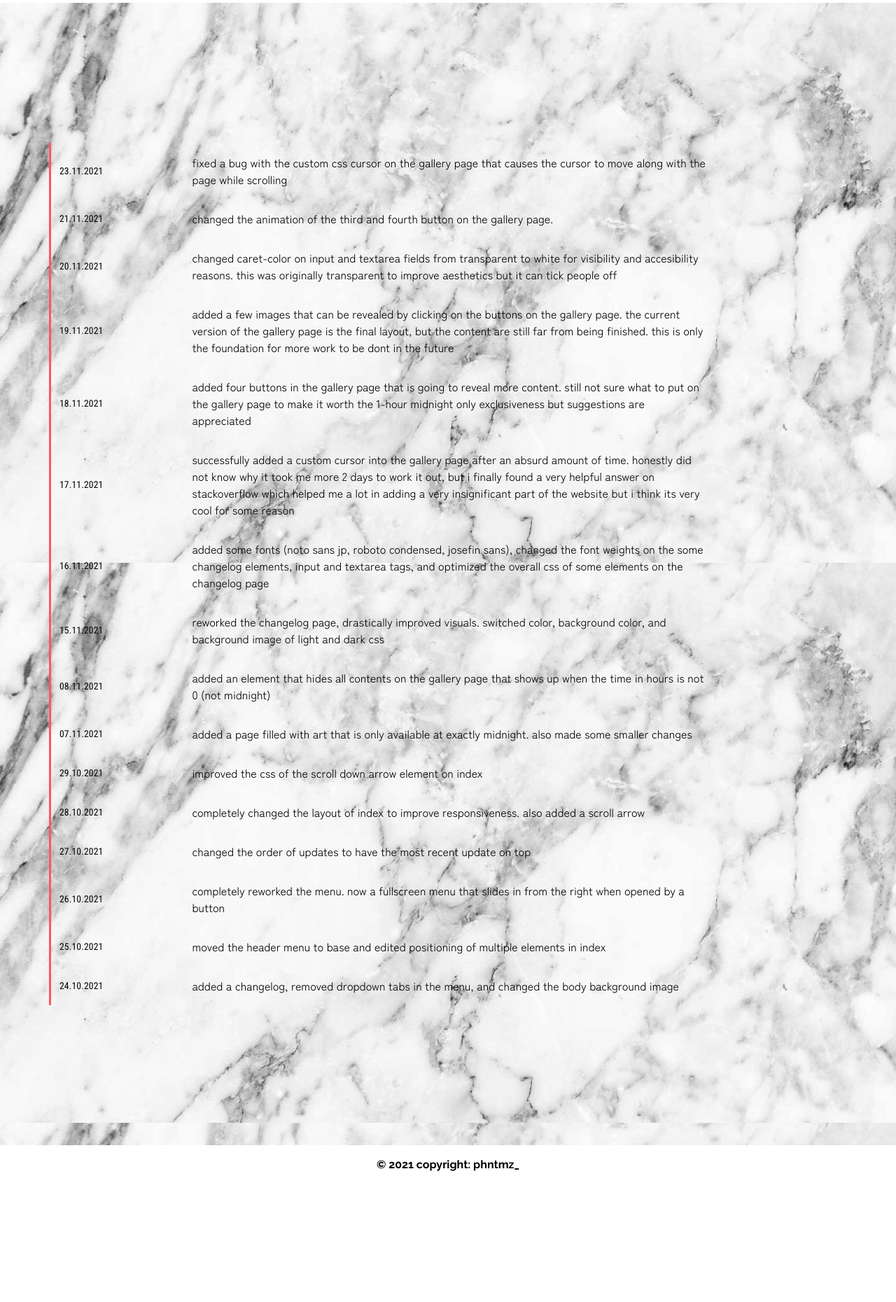
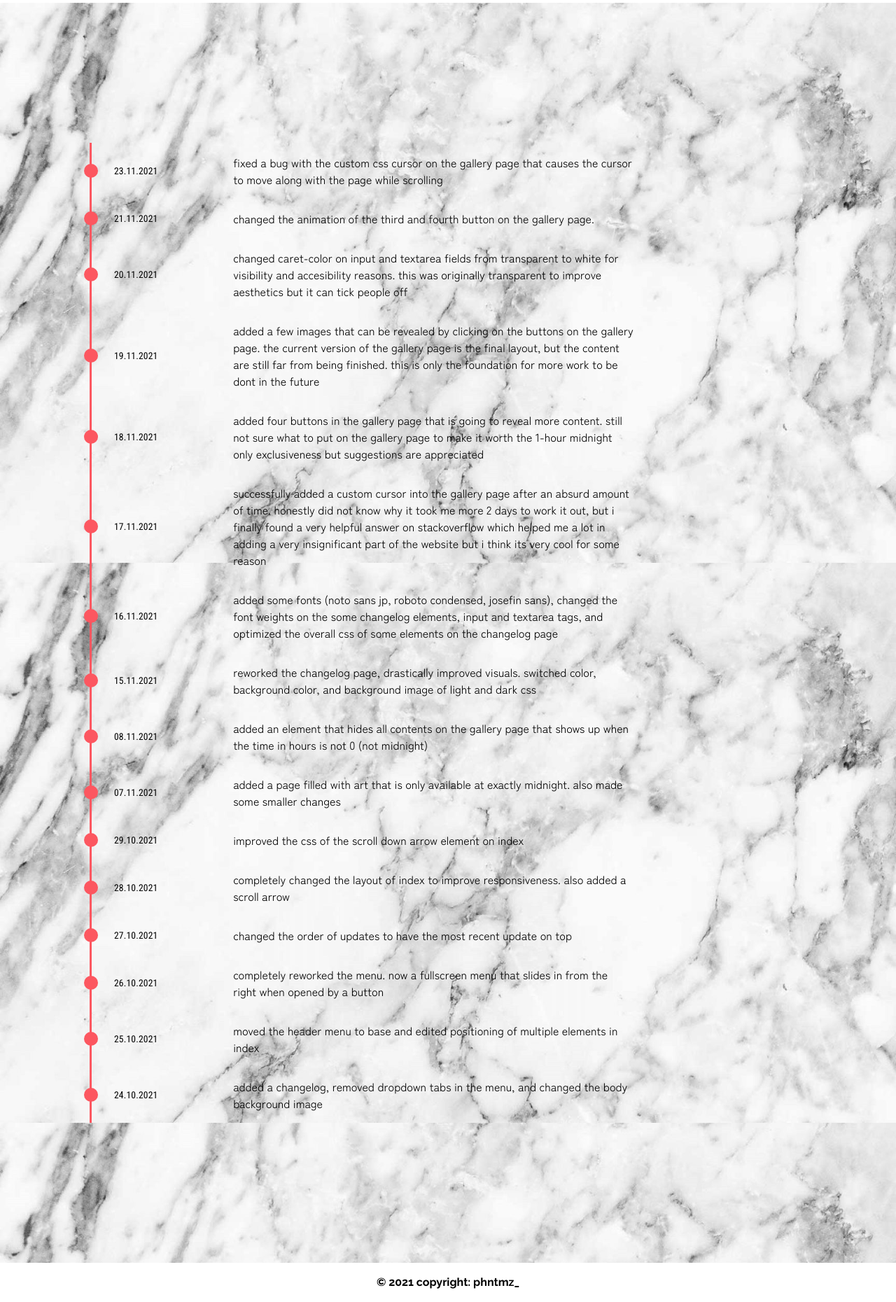
Before and after one commit to fntmz/phntmz_, a Django app: page /changelog/ in a window 1280 px wide. Shown: the part 396-2256 px from the top of the page at 70% size. Before the commit the page ends 2069 px from the top, so only its background shows below. Run offline with Django 3.2, Linux system fonts and the light colour scheme; some libraries are stand-ins or nearby versions.

Commit message:
added bulletpoints on changelog

```diff
--- a/hello/static/css/changelog.css
+++ b/hello/static/css/changelog.css
@@ -3,6 +3,17 @@
   min-height: 48px;
   padding-top: 16px;
   padding-bottom: 16px;
+}
+
+.changelog-timeline::before {
+  content: "\200B";
+  position: relative;
+  background-color: var(--a-highlight);
+  left: -11px;
+  border-radius: 50%;
+  height: 20px;
+  width: 20px;
+  align-self: center;
 }
 
 .changelog-date {
@@ -12,9 +23,15 @@
   letter-spacing: .01rem;
 }
 
+#changelog-body-section {
+  display: flex;
+  justify-content: center;
+}
+
 #changelog-container {
   padding-top: 200px;
   padding-bottom: 200px;
+  max-width: 1000px;
 }
 
 #changelog-container > * {
--- a/hello/templates/base.html
+++ b/hello/templates/base.html
@@ -174,7 +174,7 @@
     <footer class="text-center footer-base">
       <div class="text-center p-3">
         © 2021 copyright:
-        <a id="footer-href" href="https://linktr.ee/phntmz_">phntmz_</a>
+        <a id="footer-href" href="https://linktr.ee/phntmz_" target="_blank">phntmz_</a>
       </div>
     </footer>
   </main>
--- a/hello/templates/changelog.html
+++ b/hello/templates/changelog.html
@@ -14,13 +14,13 @@
 
 {% block content %}
 <div class="body-section" id="changelog-body-section">
-    <div class="container" id="changelog-container">
+    <div id="changelog-container">
         {% for item in changelog %}
         <div class="row changelog-timeline">
             <div class="col-2 changelog-date">
                 {{ item.date }}
             </div>
-            <div class="col-8">
+            <div class="col-lg-7 col-sm-9">
                 <div class="changelog-description">
                     {{ item.detail }}
                 </div>
```
